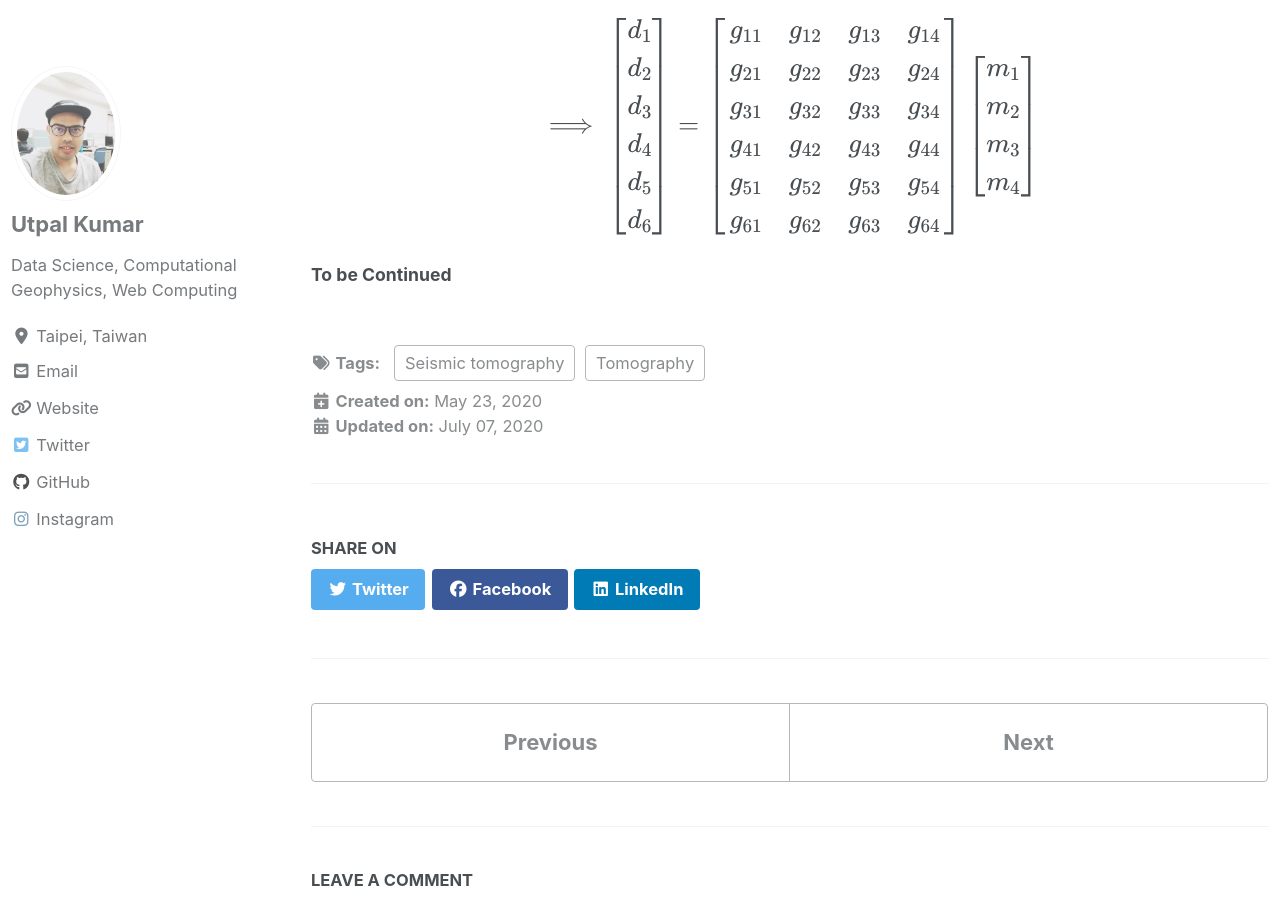
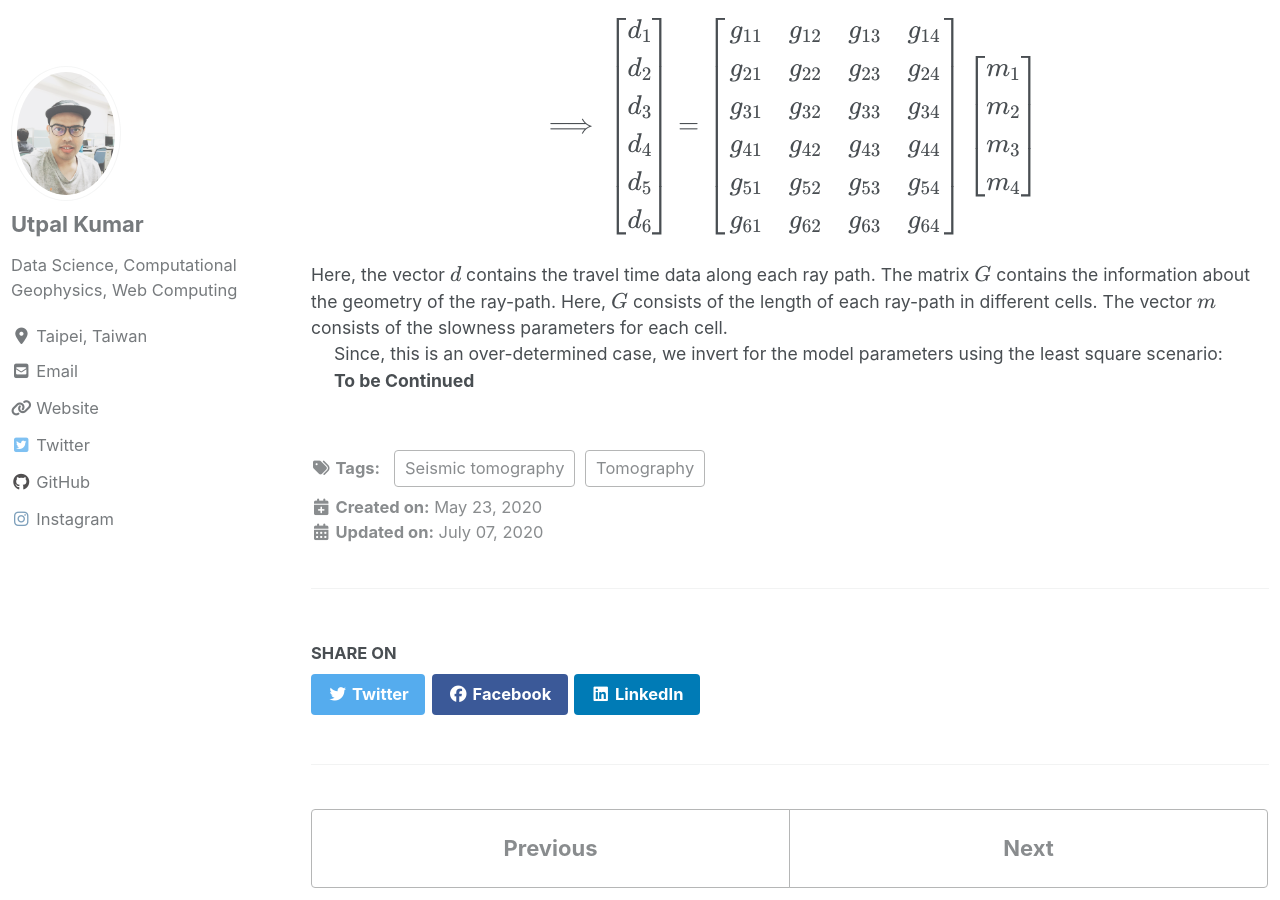
Before and after one commit to apexcodings/earthinversion.github.io, a Jekyll site: the page built from _posts/2020-05-23-numerical-tests-travel-time-tomography.md, in a window 1280 px wide and 900 px high, scrolled down 4770 px. Built offline with Jekyll 4.4.1, drawn with Linux system fonts in a browser that asks for light colours; cached includes are drawn as plain includes; nearby versions of some CDN libraries; formulas are drawn with MathJax 3; comment, search, counter and statistics services are not loaded.

Commit message:
automator Tue Jul  7 11:05:30 CST 2020

```diff
--- a/_posts/2020-05-23-numerical-tests-travel-time-tomography.md
+++ b/_posts/2020-05-23-numerical-tests-travel-time-tomography.md
@@ -144,6 +144,7 @@ $$
 𝑔_{61} 𝑚_1 + 𝑔_{62} 𝑚_2 + 𝑔_{63} 𝑚_3 + 𝑔_{64} 𝑚_4 = 𝑑_6
 $$
 
+
 The above 6 equations can be written in the form of
 
 $$
@@ -175,4 +176,8 @@ $$
 \end{bmatrix}
 $$
 
+Here, the vector \\(d\\) contains the travel time data along each ray path. The matrix \\(G\\) contains the information about the geometry of the ray-path. Here, \\(G\\) consists of the length of each ray-path in different cells. The vector \\(m\\) consists of the slowness parameters for each cell.
+
+Since, this is an over-determined case, we invert for the model parameters using the least square scenario:
+
 __To be Continued__
```
